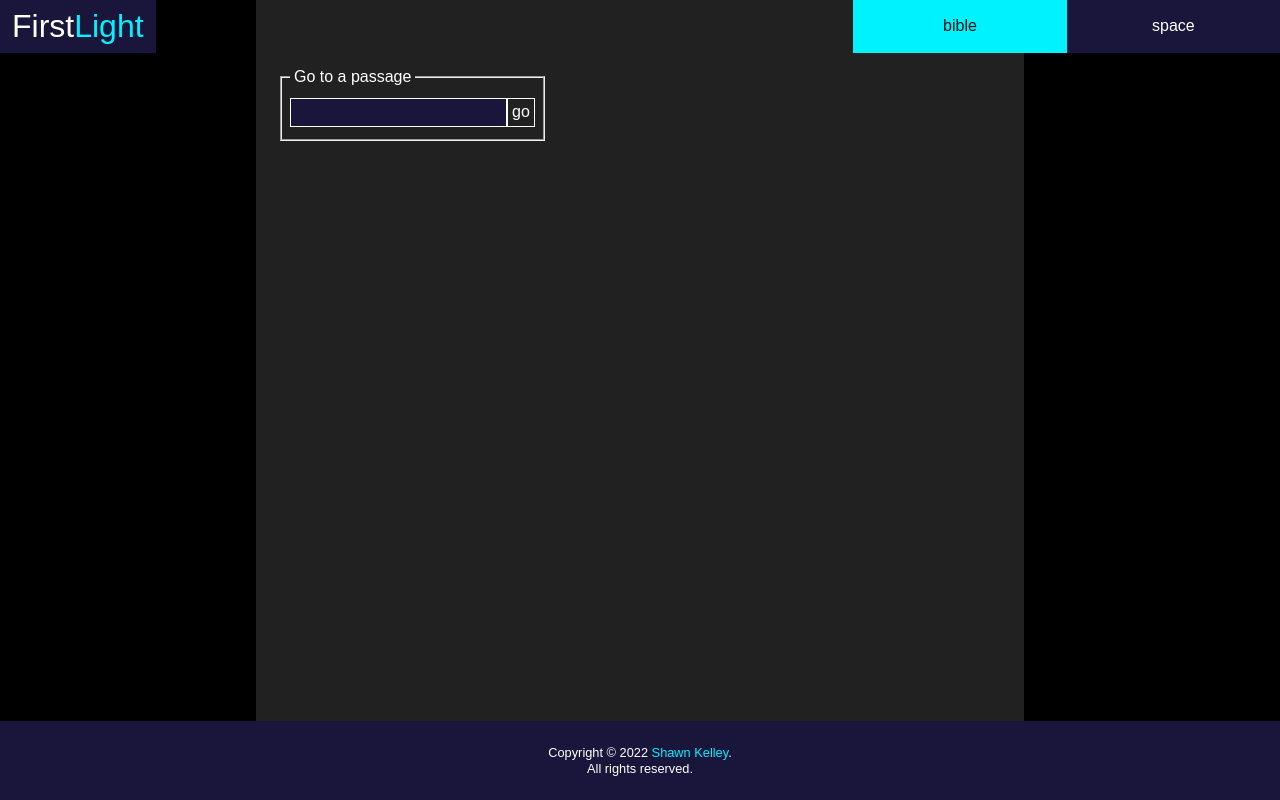
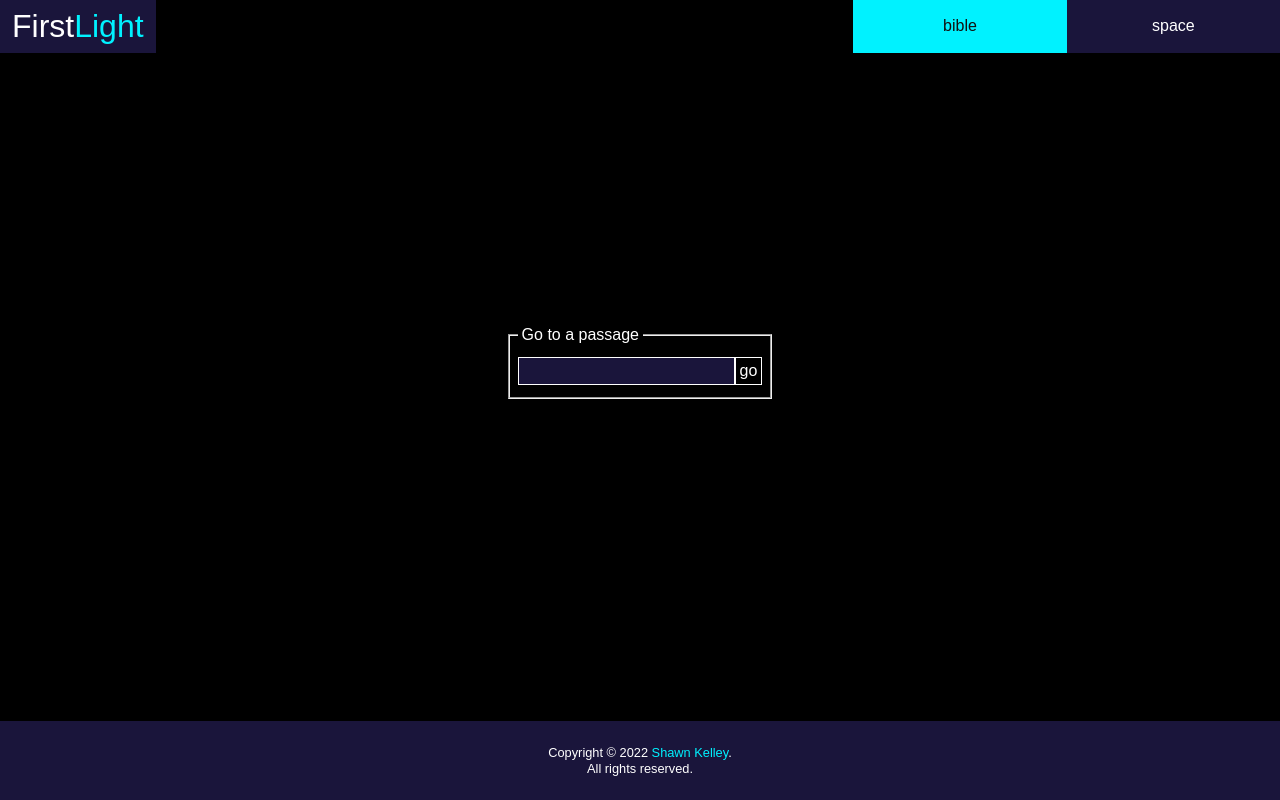
Before and after one commit to shawnkelleydev/first-light-next, a Next.js app: page /bible in a window 1280 px wide. Built offline with nearby package versions, Linux system fonts and the light colour scheme.

Commit message:
Add no-query view to Bible

```diff
--- a/pages/bible/index.js
+++ b/pages/bible/index.js
@@ -5,7 +5,6 @@ import { getPassageData } from 'services/esv'
 
 import BibleReader from 'components/BibleReader'
 import Loader from 'components/Loader'
-import PageWrapper from 'components/PageWrapper'
 
 import styles from './styles.module.css'
 import BibleQuery from 'components/BibleQuery'
@@ -21,6 +20,10 @@ export default function Bible() {
   useEffect(() => {
     const query = router.query.q
     if (query) setQuery(query)
+    if (!query) {
+      setQuery(null)
+      setPassageData(null)
+    }
   }, [router])
 
   useEffect(() => {
@@ -31,13 +34,18 @@ export default function Bible() {
         setPassageData(data)
         setLoading(false)
       })()
+    } else {
+      setPassageData(null)
     }
   }, [query])
 
   if (query && loading) return <Loader />
 
   return (
-    <div className={styles.bible}>
+    <div
+      className={styles.bible}
+      data-passage={!!passageData}
+    >
       <BibleQuery passageData={passageData} />
       {passageData?.passages.length > 0 && (
         <BibleReader passageData={passageData} />
--- a/pages/bible/styles.module.css
+++ b/pages/bible/styles.module.css
@@ -6,3 +6,9 @@
   max-width: 768px;
   padding: 64px 24px;
 }
+
+.bible[data-passage='false'] {
+  align-items: center;
+  background: transparent;
+  justify-content: center;
+}
```
